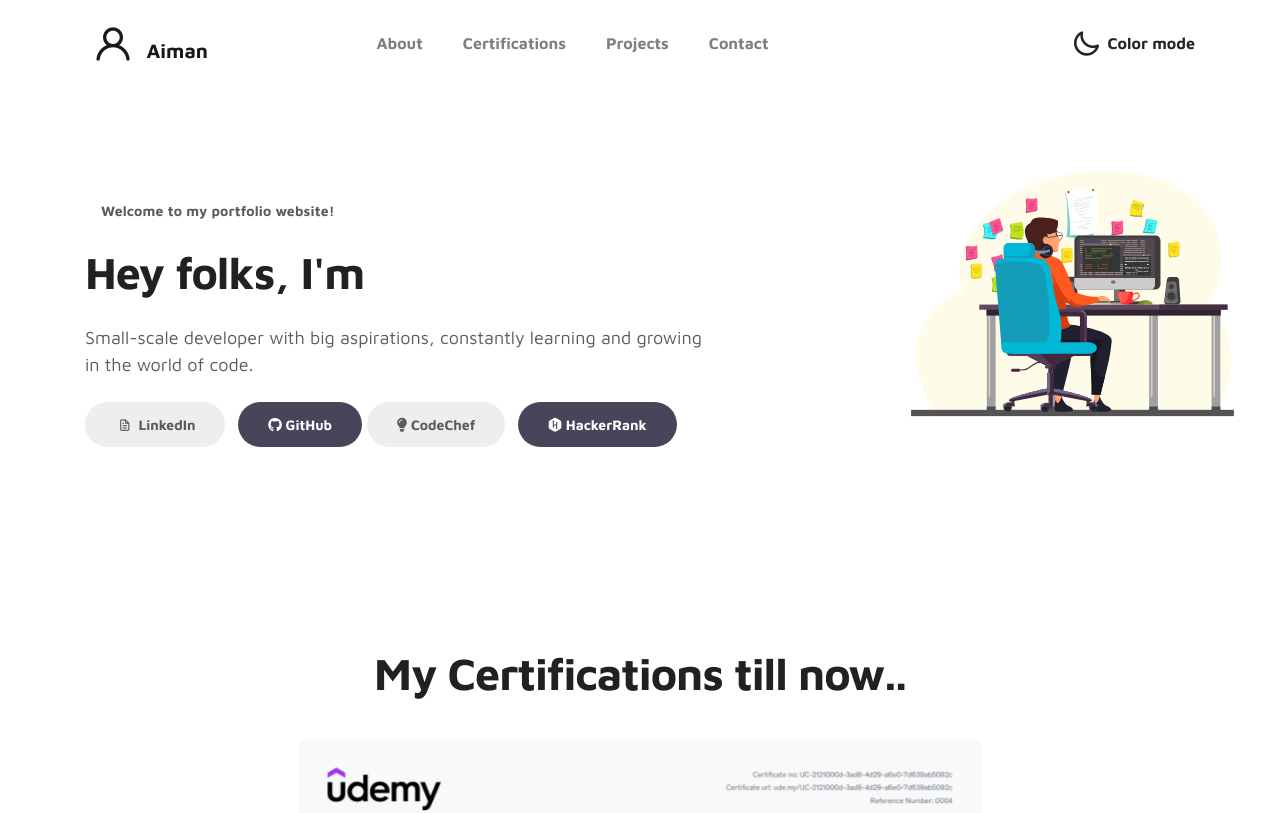
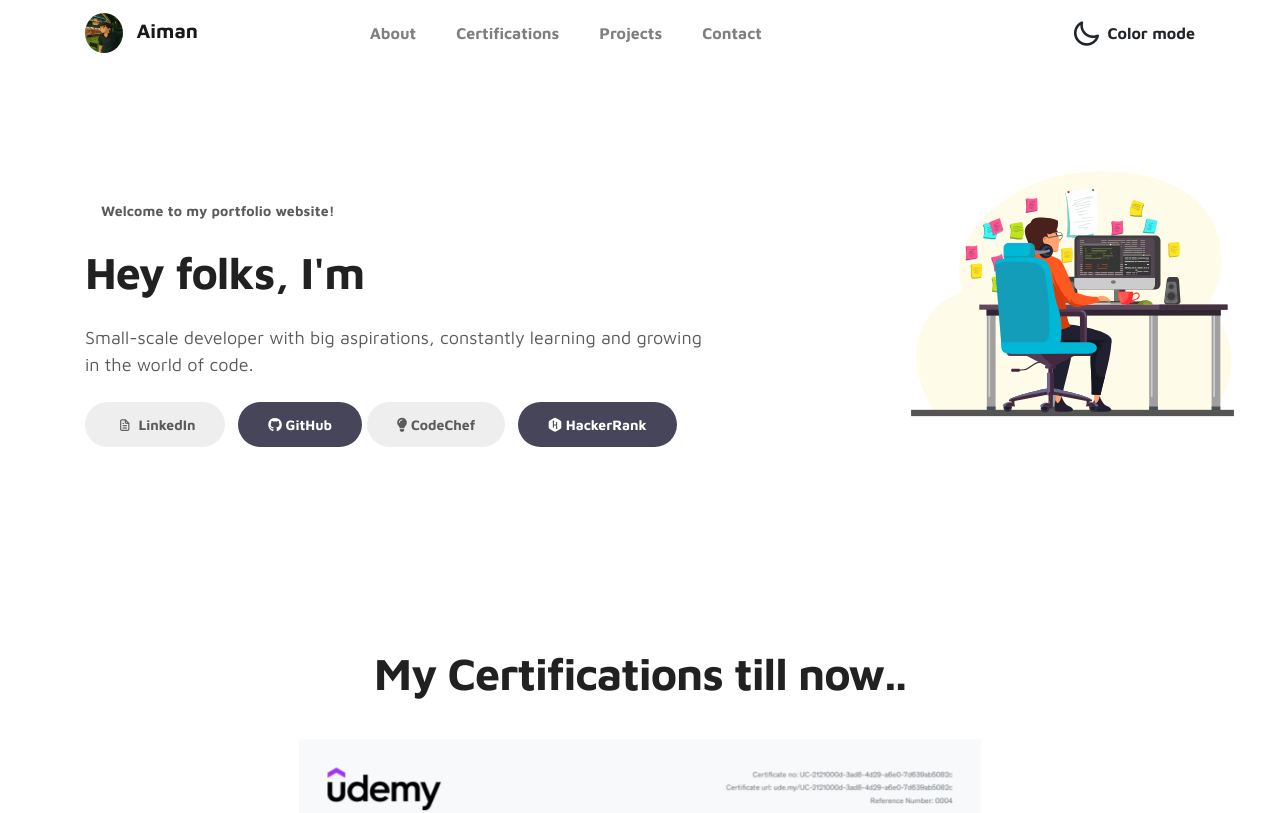
Before and after one commit to aimanmunshi/Portfolio, a plain HTML site: page index.html in a window 1280 px wide. Shown: the top 813 px of the page. Drawn offline with Linux system fonts and the light colour scheme.

Commit message:
Add files via upload

```diff
--- a/index.html
+++ b/index.html
@@ -33,7 +33,11 @@ https://www.tooplate.com/view/2115-marvel
     <!-- MENU -->
     <nav class="navbar navbar-expand-sm navbar-light">
         <div class="container">
-            <a class="navbar-brand" href="index.html"><i class='uil uil-user'></i> Aiman</a>
+          <a class="navbar-brand" href="index.html">
+            <img src="images/project/topleft.jpeg" alt="Aiman" style="width: 38px; height: 40px; border-radius: 50%; margin-right: 8px;">
+            Aiman
+        </a>
+
 
             <button class="navbar-toggler" type="button" data-toggle="collapse" data-target="#navbarNav" aria-controls="navbarNav" aria-expanded="false"
                 aria-label="Toggle navigation">
```
Also changed, not shown: images/project/topleft.jpeg (added).
